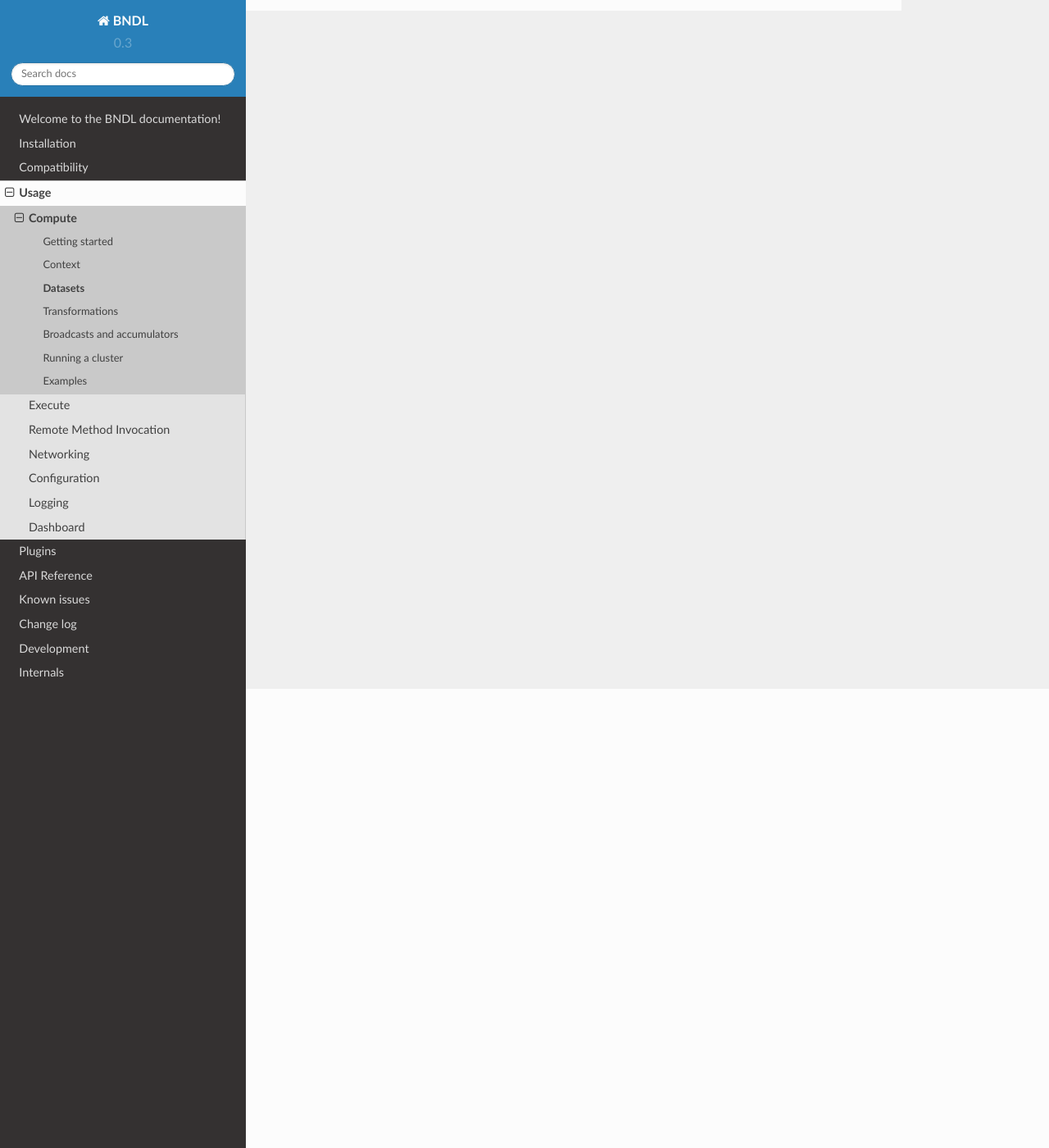
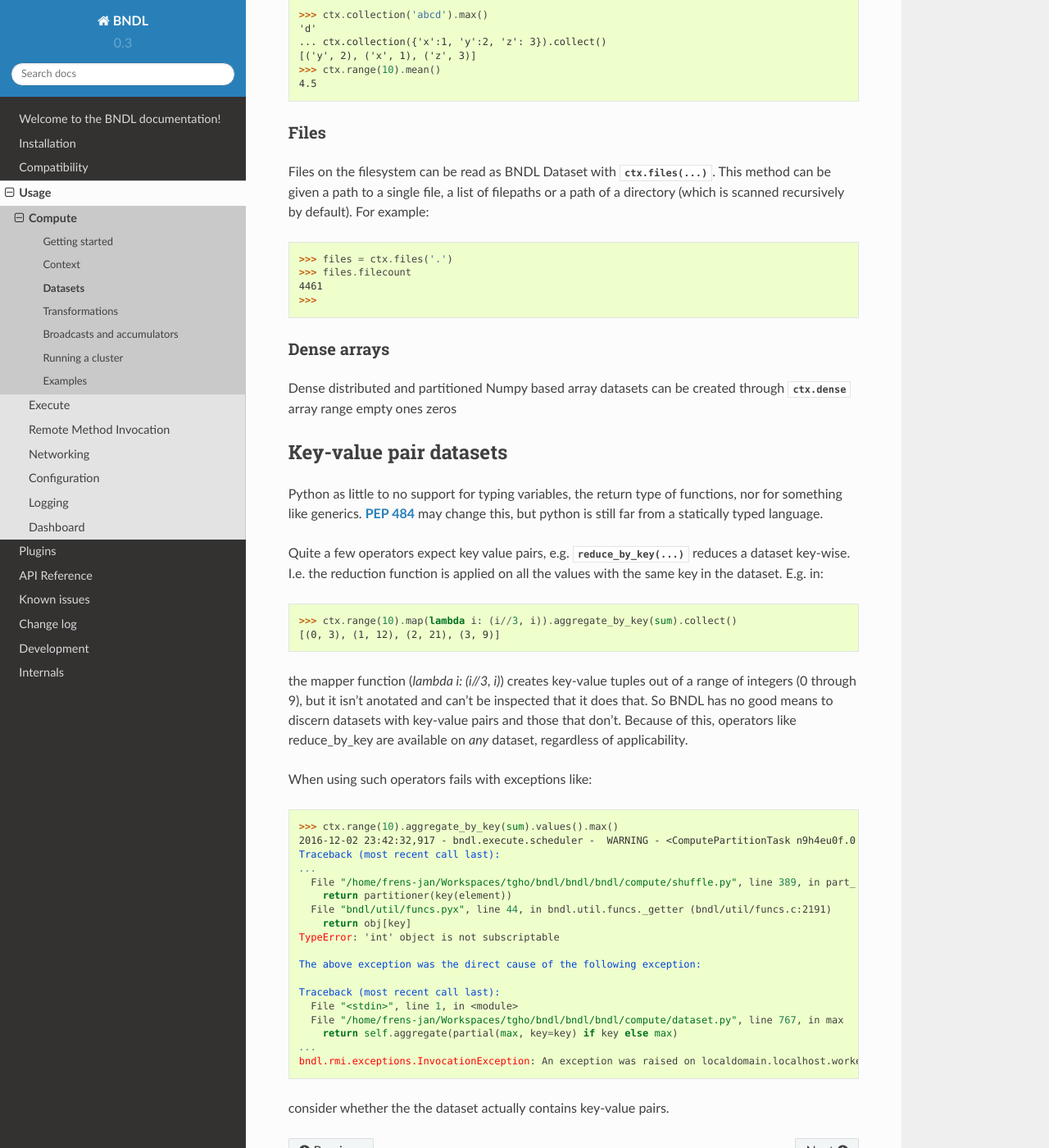
Before and after one commit to bndl/bndl, a Sphinx documentation site: the page built from docs/usage/compute/datasets.rst, in a window 1280 px wide and 1400 px high, scrolled down 560 px. Shown: the whole window at 82% size. Built offline with Sphinx 7.4.7 and the Read the Docs theme 2.0.0, drawn with Linux system fonts in a browser that asks for light colours; pages that are not in the unit, such as notebooks, are missing from menus; some of the changed text lies outside the part shown.

Commit message:
more docs

```diff
--- a/docs/usage/compute/datasets.rst
+++ b/docs/usage/compute/datasets.rst
@@ -1,20 +1,98 @@
 Datasets
 ========
 
-Dataset
-A distributed partitioned collection of values
-Values may be any python object
-
-Partition
-Partitions 'contain' iterables (the 'subcollections')
-Datasets can be specialized with optimized partitions
-e.g. numpy.ndarray
+The key datastructure in BNDL Compute is the :class:`Dataset <bndl.compute.dataset.Dataset>`. It is
+a distributed partitioned collection of values. The :class:`Partitions <bndl.compute.dataset.Partition>`
+yield an iterable of values which may be arbitrary python objects (which in cases need to be
+pickleable / serializable). Datasets can be specialized with optimized partitions e.g.
+`numpy.ndarray` instances instead of lists. Datasets can be transformed, reduced (also key-wise),
+combined, etc. See further :doc:`./transformations`.
 
 
-BNDL 'root' data sets
----------------------
-Currently supported:
-Python iterables
-Files on the filesystem of the driver
-Cassandra table scans and friends
-Elastic search queries
+BNDL root data
+--------------
+A pipepeline (or graph) of transformations on datasets need to start with one or more 'root'
+dataset. That is, a dataset which isn't the product of another dataset, e.g. created from an
+external system.
+
+
+Collections
+~~~~~~~~~~~
+Python iterables can be partitioned and distributed with
+:meth:`ctx.collection(...) <bndl.compute.context.ComputeContext.collection>`.
+:meth:`ctx.range(...) <bndl.compute.context.ComputeContext.range>` provides a way to get a
+distributed and partitioned range of integers. For example::
+
+   >>> ctx.collection('abcd').max()
+   'd'
+   ... ctx.collection({'x':1, 'y':2, 'z': 3}).collect()
+   [('y', 2), ('x', 1), ('z', 3)]
+   >>> ctx.range(10).mean()
+   4.5
+
+
+Files
+~~~~~
+Files on the filesystem can be read as BNDL Dataset with
+:meth:`ctx.files(...) <bndl.compute.context.ComputeContext.files>`. This method can be given a
+path to a single file, a list of filepaths or a path of a directory (which is scanned recursively
+by default). For example::
+
+   >>> files = ctx.files('.')
+   >>> files.filecount
+   4461
+   >>>
+
+
+Dense arrays
+~~~~~~~~~~~~
+Dense distributed and partitioned Numpy based array datasets can be created through
+:meth:`ctx.dense <bndl.compute.context.ComputeContext.dense>`
+array
+range
+empty
+ones
+zeros
+
+
+Key-value pair datasets
+-----------------------
+Python as little to no support for typing variables, the return type of functions, nor for
+something like generics. :pep:`484` may change this, but python is still far from a statically
+typed language.
+
+Quite a few operators expect key value pairs, e.g.
+:meth:`reduce_by_key(...) <bndl.compute.dataset.Dataset.reduce_by_key>` reduces a dataset key-wise.
+I.e. the reduction function is applied on all the values with the same key in the dataset. E.g.
+in::
+
+   >>> ctx.range(10).map(lambda i: (i//3, i)).aggregate_by_key(sum).collect()
+   [(0, 3), (1, 12), (2, 21), (3, 9)]
+
+the mapper function (`lambda i: (i//3, i)`) creates key-value tuples out of a range of integers (0
+through 9), but it isn't anotated and can't be inspected that it does that. So BNDL has no good
+means to discern datasets with key-value pairs and those that don't. Because of this, operators
+like reduce_by_key are available on *any* dataset, regardless of applicability.
+
+When using such operators fails with exceptions like::
+
+   >>> ctx.range(10).aggregate_by_key(sum).values().max()
+   2016-12-02 23:42:32,917 - bndl.execute.scheduler -  WARNING - <ComputePartitionTask n9h4eu0f.0 failed> failed on 'localdomain.localhost.worker.27110.0.3' after 1 attempts ... aborting
+   Traceback (most recent call last):
+   ...
+     File "/home/frens-jan/Workspaces/tgho/bndl/bndl/bndl/compute/shuffle.py", line 389, in part_
+       return partitioner(key(element))
+     File "bndl/util/funcs.pyx", line 44, in bndl.util.funcs._getter (bndl/util/funcs.c:2191)
+       return obj[key]
+   TypeError: 'int' object is not subscriptable
+
+   The above exception was the direct cause of the following exception:
+
+   Traceback (most recent call last):
+     File "<stdin>", line 1, in <module>
+     File "/home/frens-jan/Workspaces/tgho/bndl/bndl/bndl/compute/dataset.py", line 767, in max
+       return self.aggregate(partial(max, key=key) if key else max)
+   ...
+   bndl.rmi.exceptions.InvocationException: An exception was raised on localdomain.localhost.worker.27110.0.3: TypeError
+
+consider whether the the dataset actually contains key-value pairs.
```
Also changed, not shown: docs/reference/compute/context.rst (+17 -1 lines), docs/usage/compute/context.rst (+13 -9 lines), docs/usage/compute/transformations.rst (+63 -10 lines).
